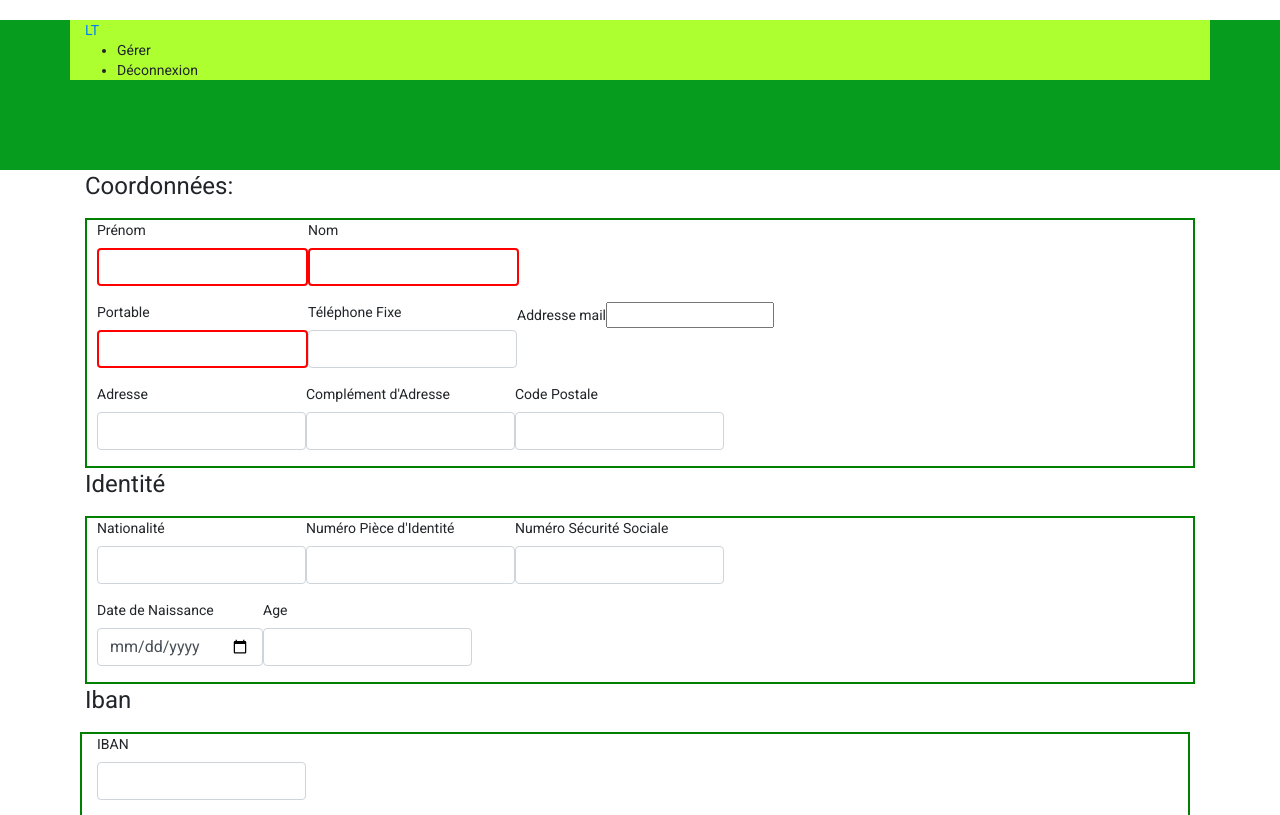
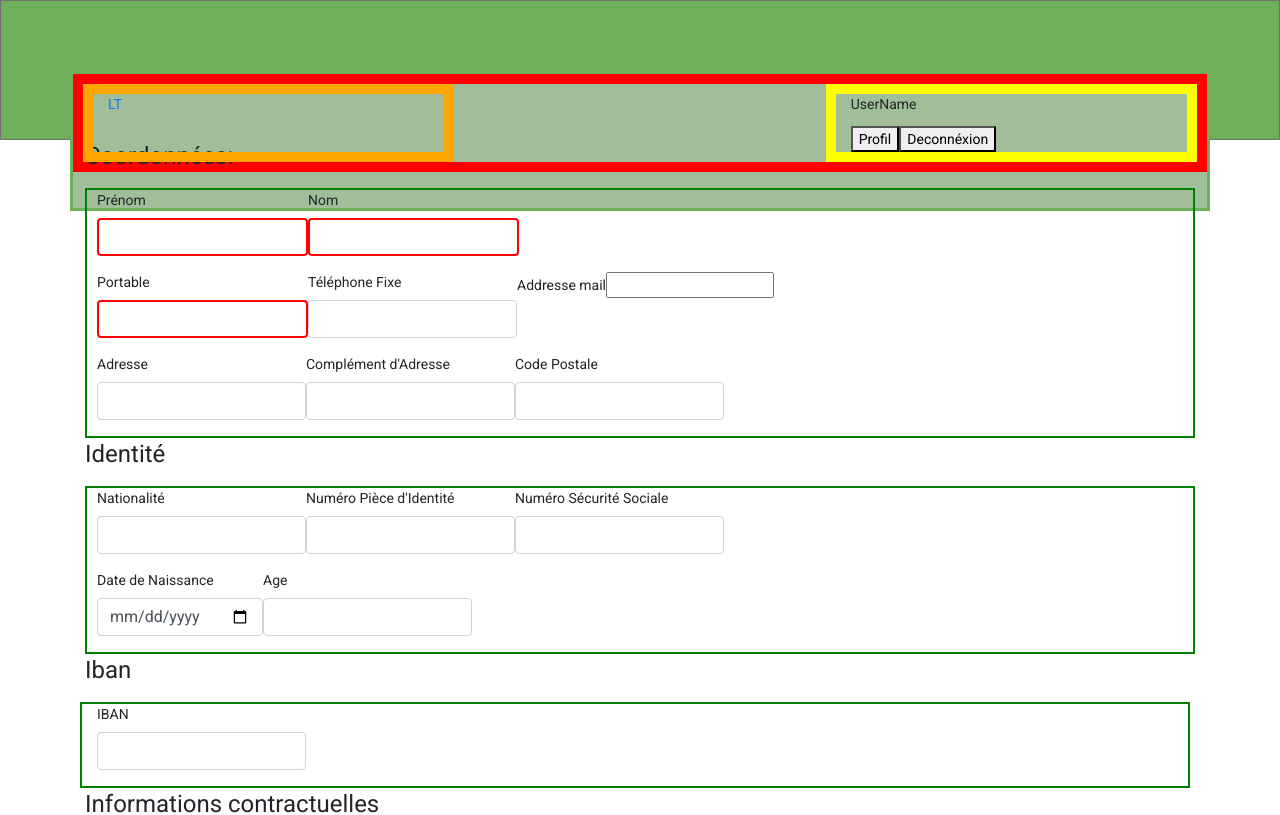
Before and after one commit to luisteixeiraprojet/front_angular, an Angular app: page /createEmployee in a window 1280 px wide. Shown: the top 815 px of the page. Built offline with nearby package versions, Linux system fonts and the light colour scheme.

Commit message:
header_css

```diff
--- a/src/app/employee-by-id/employee-by-id.component.html
+++ b/src/app/employee-by-id/employee-by-id.component.html
@@ -62,14 +62,11 @@
     </ng-template>
   </li>
 </ul>
-
-
-
-
+<div [ngbNavOutlet]="nav" class="mt-2"></div>
 
 
 <!--
-  <div [ngbNavOutlet]="nav" class="mt-2"></div>
+
 <button (click)="openModal()"> supprimer/open modal </button>
 <button (click)="actionFunction()"> supprimer/open modal </button>
 
@@ -93,8 +90,12 @@
 </div> -->
 
 </div>
+
+
 <div class="container">
 <button (click)="toDelete()">Supprimer</button>
 <button (click)="toUpdate()"> Editer </button>
 </div>
+
+
 </div>
--- a/src/app/employee-by-id/employee-by-id.component.ts
+++ b/src/app/employee-by-id/employee-by-id.component.ts
@@ -7,10 +7,9 @@ import {Location} from '@angular/common';
 import { Router } from '@angular/router';
 import {BetweenComponentsService} from './../between-components.service';
 
-//modal
+/*modal
 import { MatDialog, MatDialogConfig } from '@angular/material/dialog';
-import { ModalComponent } from '../modal/modal.component';
-import { MatDialogRef } from '@angular/material/dialog';
+import { ModalComponent } from './modal/modal.component';*/
 
 @Component({
   selector: 'app-employee-by-id',
@@ -27,7 +26,7 @@ export class EmployeeByIdComponent implements OnInit {
   idEmployee;
   selectedEmployee;
 
-  constructor(public dialogRef: MatDialogRef<ModalComponent>, public matDialog: MatDialog, private employeesService : EmployeesService, private betweenComponents: BetweenComponentsService, private _Activatedroute:ActivatedRoute,private router: Router, private _location: Location) { }
+  constructor(private employeesService : EmployeesService, private betweenComponents: BetweenComponentsService, private _Activatedroute:ActivatedRoute,private router: Router, private _location: Location) { }
 
   async ngOnInit(): Promise<void> {
 
@@ -47,12 +46,17 @@ export class EmployeeByIdComponent implements OnInit {
 //_______________________________________
 
 toDelete(){
+  let bool;
+    bool = confirm("delete?");
+    console.log(bool);
+    if(bool == true){
       this.employeesService.deleteEmployee(this.idEmployee).subscribe(result =>{
       console.log("todelete: " + JSON.stringify(result))
       });
       setTimeout(() => {
       this.router.navigate(['/employees']);
       }, 500);
+  }
 }
 
 //_______________________________________
@@ -69,33 +73,4 @@ toDelete(){
     this._location.back();
   }
 
-//__________________________________________________
-//modal
-/*
-openModal() {
-  const dialogConfig = new MatDialogConfig();
-  // The user can't close the dialog by clicking outside its body
-  dialogConfig.disableClose = true;
-  dialogConfig.id = "modal-component";
-  dialogConfig.height = "350px";
-  dialogConfig.width = "600px";
-  // https://material.angular.io/components/dialog/overview
-  const modalDialog = this.matDialog.open(ModalComponent, dialogConfig);
-}
-
-
-  actionFunction() {
-    alert("You have logged out.");
-    this.closeModal();
-  }
-
-  // If the user clicks the cancel button a.k.a. the go back button, then\
-  // just close the modal
-  closeModal() {
-    this.dialogRef.close();
-  }
-
-*/
-
-
 }//closes classe
--- a/src/app/footer/footer.component.css
+++ b/src/app/footer/footer.component.css
@@ -1,6 +1,7 @@
 footer{
 
   bottom: 0;
+
   background-color: hsl(130, 93%, 32%);;
   height: 150px;
 
--- a/src/app/form-new-employee/form-new-employee.component.html
+++ b/src/app/form-new-employee/form-new-employee.component.html
@@ -246,7 +246,7 @@
           type="date"
           class="form-control"
         />
-        <span>{{ employee.joinDate | date:'MM/dd/yyyy' }}</span>
+
       </div>
    <!--| date:"MM/dd/yyyy'-->
       <!--hourlyPrice-->
--- a/src/app/header/header.component.css
+++ b/src/app/header/header.component.css
@@ -1,10 +1,28 @@
 /* para centrar o div container dentro do header tem de se fazer display+justify+align */
 .baseHeader{
-  background-color: hsl(130, 93%, 32%);
-  height: 150px;
+  background-color: #6EAF59;
+  border: 0.05em solid #707070;
+  height: 10em;
 }
 
 .upHeader{
-  background-color: greenyellow;
-  margin-top:20px;
+  background-color:#A2BD99;
+  border: 3px solid #6EAF59;
+  height:10em;
+  margin-top:5em;;
 }
+
+.div_red{
+  border: 10px solid red;q
+  position:absolute;
+  bottom:0;
+
+}
+
+.div_orange{
+  border: 10px solid orange;
+}
+
+.div_yellow{
+  border: 10px solid yellow;
+}
--- a/src/app/header/header.component.html
+++ b/src/app/header/header.component.html
@@ -1,13 +1,26 @@
 <header>
   <div class="baseHeader">
   <div class="container upHeader">
+    <div class="row div_red">
+      <div class=" div_orange col-md-4" >
       <a href="#" routerLink="/" class="logo">LT</a>
-      <nav>
+    </div>
+    <div class="div_yellow col-md-4 ml-auto float-right" >
+      <p>UserName</p>
+      <button>Profil</button>
+      <button>Deconnéxion</button>
+    </div>
+    </div>
+  </div>
+</div>
+</header>
+
+
+
+<!--
+  <nav>
         <ul>
           <li class="buttonChangePsw">Gérer</li>
           <li class="buttonLogOut">Déconnexion</li>
         </ul>
-      </nav>
-  </div>
-</div>
-</header>
+      </nav>-->
--- a/src/app/modal/modal.component.html
+++ b/src/app/modal/modal.component.html
@@ -1,5 +1,5 @@
 <p>modal works!</p>
-
+<!--VER NA NET TUTO: https://medium.com/swlh/how-to-create-a-modal-dialog-component-in-angular-8-88028d909be0-->
 <!--
 <div id="modal-content-wrapper">
   <header id="modal-header">
```
Lines whose indentation alone changed are shown as unchanged.
